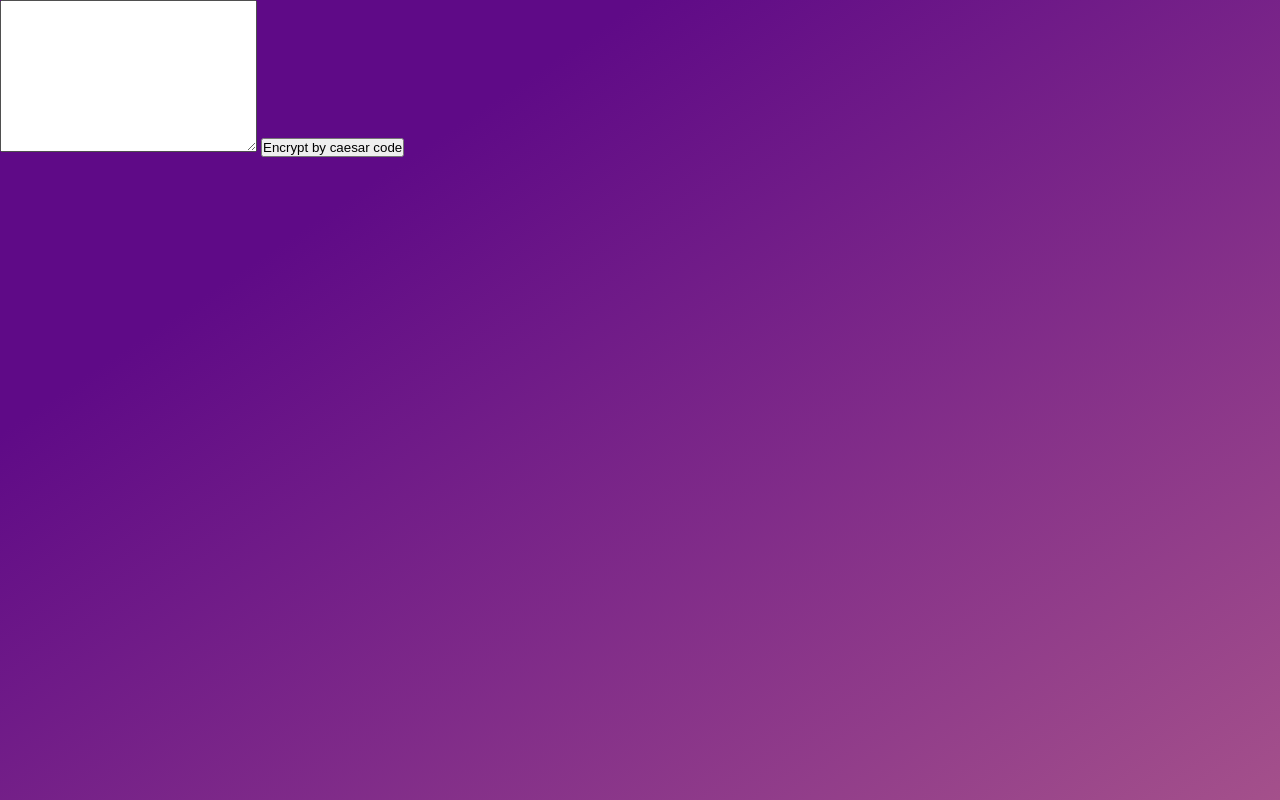
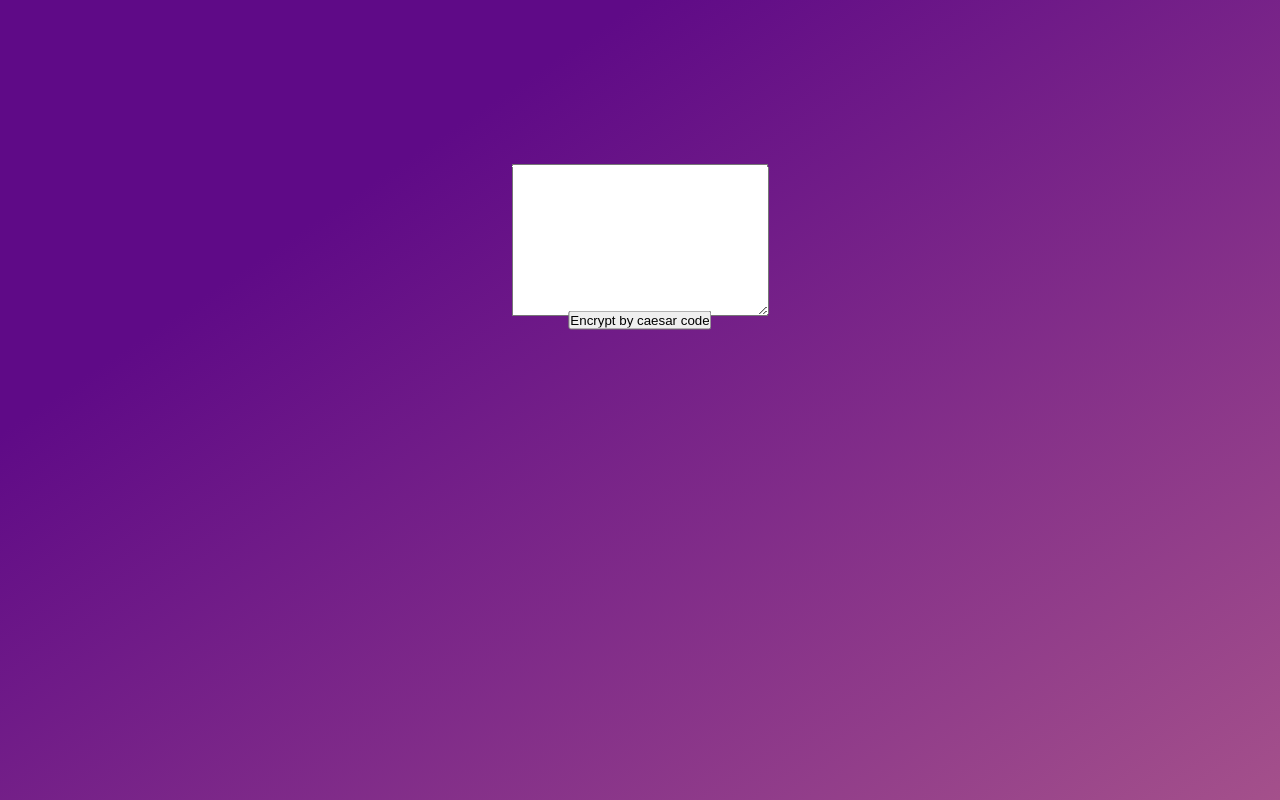
Before and after one commit to pawlovskiii/caesar-cipher, a website: page src/index.html in a window 1280 px wide. Drawn offline with Linux system fonts and the light colour scheme.

Commit message:
Created css classes, which positioned the HTML tags

```diff
--- a/src/css/style.css
+++ b/src/css/style.css
@@ -8,3 +8,20 @@ body {
 	height: 100vh;
 	background-image: linear-gradient(326deg, #a4508b 0%, #5f0a87 74%);
 }
+
+/* Styling added tags */
+.position-settings {
+    position: absolute;
+    left: 50%;
+    transform: translate(-50%, -50%);
+}
+
+.message-place {
+    top: 30%;
+
+
+}
+
+.btn-encrypt {
+    top: 40%;
+}
--- a/src/index.html
+++ b/src/index.html
@@ -8,8 +8,8 @@
 		<title>Caesar Cipher ROT13</title>
 	</head>
 	<body>
-		<textarea name="" class="message-place" cols="30" rows="10"></textarea>
+		<textarea name="" class="message-place position-settings" cols="30" rows="10"></textarea>
 
-		<input type="button" value="Encrypt by caesar code" />
+		<input type="button" class="btn-encrypt position-settings" value="Encrypt by caesar code" />
 	</body>
 </html>
```
